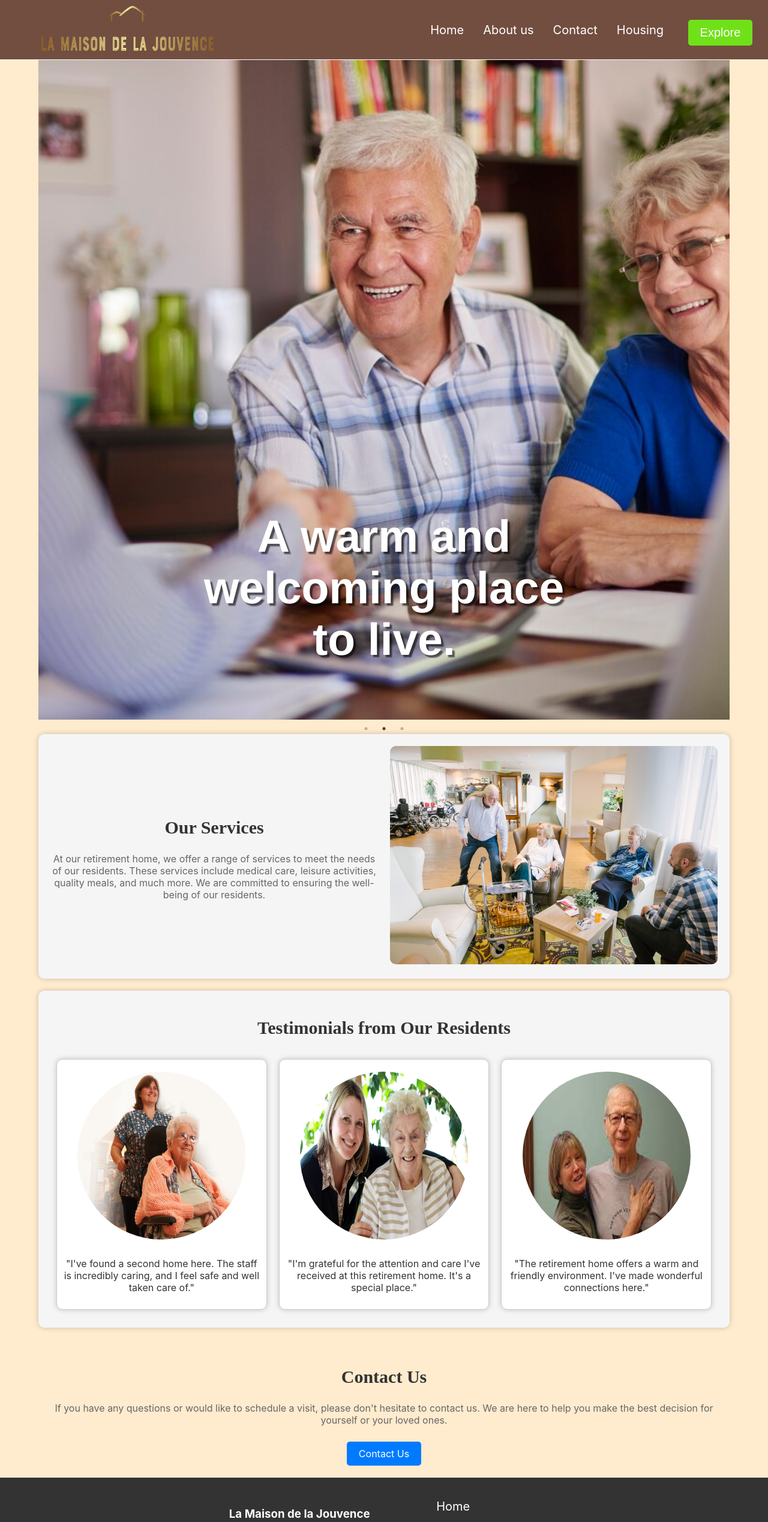
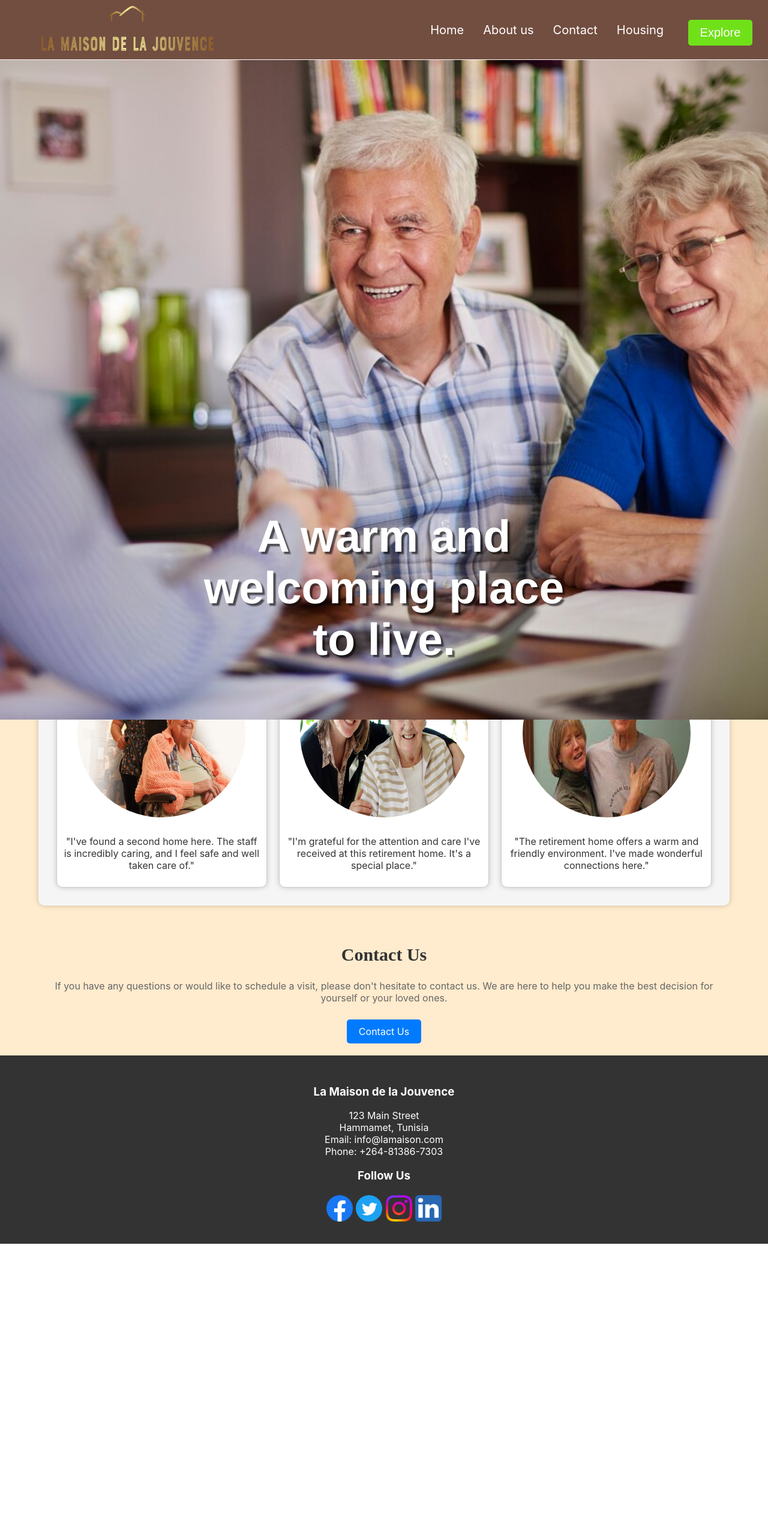
Before and after one commit to dhaker95/Portfolio-Project, a React (Create React App) app: page / in a window 1280 px wide. Shown: the top 2538 px of the page at 60% size. After the commit the page ends 2074 px from the top, so only its background shows below. Built offline with nearby package versions, Linux system fonts and the light colour scheme; a web font is replaced by a local one.

Commit message:
New home Slider

```diff
--- a/src/components/Footer/Footer.jsx
+++ b/src/components/Footer/Footer.jsx
@@ -43,13 +43,6 @@
           </div>
 
         </div>
-        <div className="footer-nav menu">
-          <a href="/">Home</a>
-          <a href="/about">About us</a>
-          <a href="/contact">Contact</a>
-          <a href="/housing">Housing</a>
-
-          </div>
       </div>
     </footer>
   );
--- a/src/screens/Home/Home.css
+++ b/src/screens/Home/Home.css
@@ -265,3 +265,20 @@
           font-family: 'Lobster Two', Helvetica, sans-serif;
 
 }
+/* Home.css */
+.slider {
+  height: 400px; /* Adjust the height as needed */
+}
+
+.slide-background {
+  width: 100%;
+  height: 100%;
+  background-size: cover;
+  background-position: center;
+  background-repeat: no-repeat;
+}
+
+/* Add margin to create space below the slider */
+.services-section {
+  margin-top: 20px; /* Adjust the margin-top as needed */
+}
```
